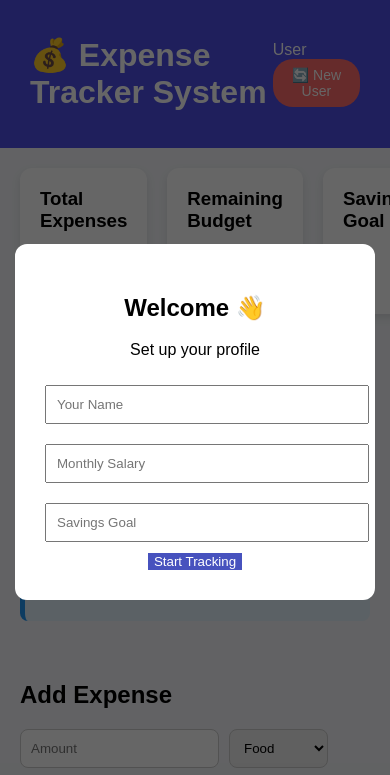
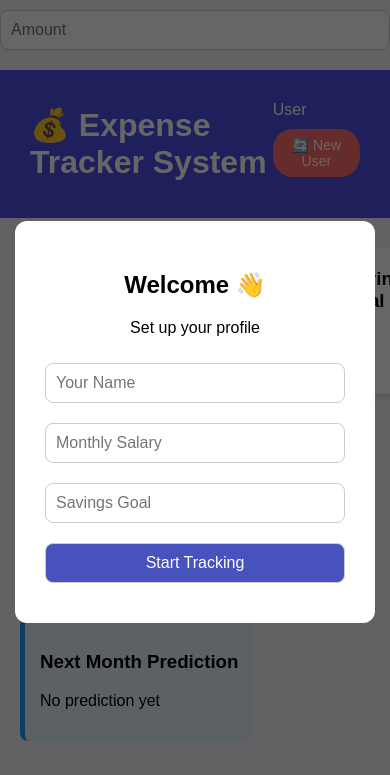
Before and after one commit to Dixa08/expense-tracker-daa, a plain HTML site: page docs/index.html in a window 390 px wide. Shown: the top 775 px of the page. Drawn offline with nearby package versions, Linux system fonts and the light colour scheme; no server answers.

Commit message:
Mobile form fixes

```diff
--- a/docs/index.html
+++ b/docs/index.html
@@ -9,6 +9,9 @@
 </head>
 
 <body>
+<form id="expenseForm" style="max-width: 100%;">
+    <input type="number" inputmode="numeric" id="amount" placeholder="Amount" required>
+    <!-- Add inputmode="numeric" to all inputs -->
 
 <!----2.5------pop up -->
 
--- a/docs/style.css
+++ b/docs/style.css
@@ -4,6 +4,30 @@ body {
     background: #f4f6f9;
 }
 
+
+/* Mobile Fixes */
+@media (max-width: 768px) {
+    input, select, button {
+        width: 100% !important;
+        margin: 10px 0;
+        padding: 15px;
+        font-size: 16px; /* Prevents zoom */
+        box-sizing: border-box;
+    }
+
+    .setup-box, .form-section {
+        padding: 20px;
+    }
+
+    .controls, .daa-buttons {
+        flex-direction: column;
+    }
+
+    .daa-btn {
+        width: 100%;
+        margin: 5px 0;
+    }
+}
 /* HEADER */
 header {
     display: flex;
```
